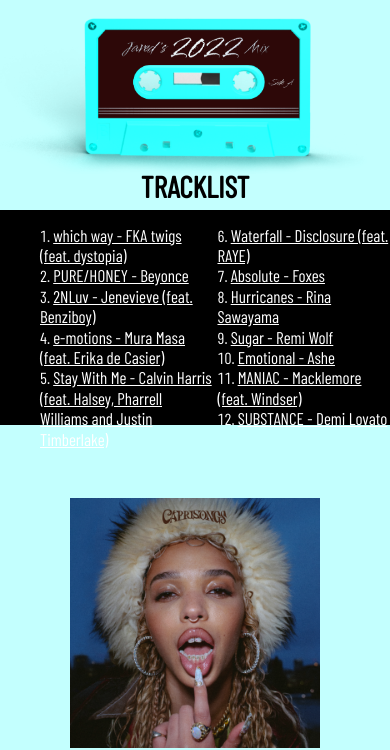
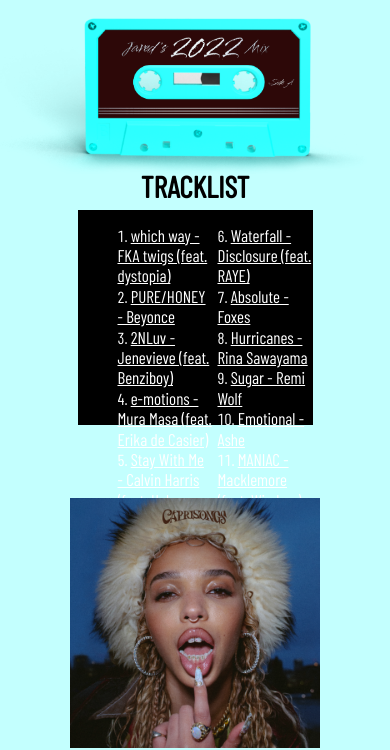
Before and after one commit to JaredBarnard/Mixtape, a plain HTML site: page index.html in a window 390 px wide. Shown: the top 750 px of the page. Drawn offline with nearby package versions, Linux system fonts and the light colour scheme.

Commit message:
Add files via upload

```diff
--- a/styles.css
+++ b/styles.css
@@ -89,10 +89,10 @@ width:250px;
 
 @media screen and (max-width: 600px) {
   ol {
-    max-width: 500px;
+    max-width: 50%;
   }
 
 @media screen and (max-width: 992px) {
   ol {
-    max width: 892px;
+    max width: 50%;
   }
```
